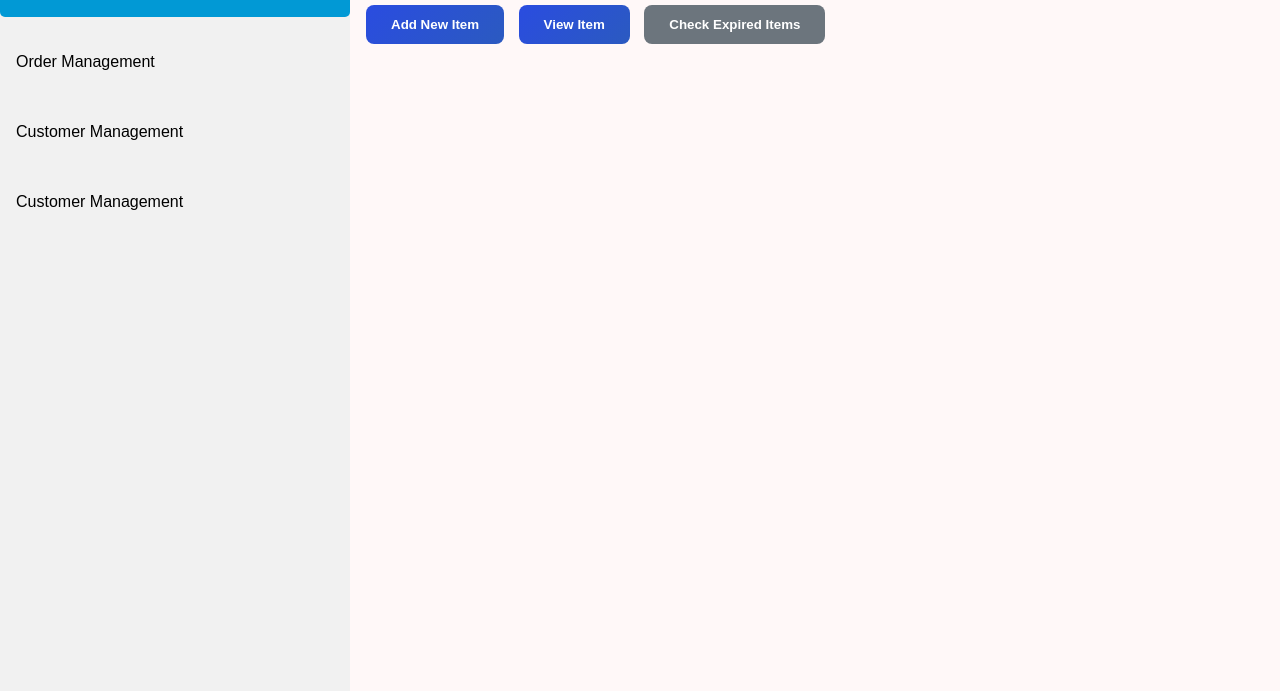
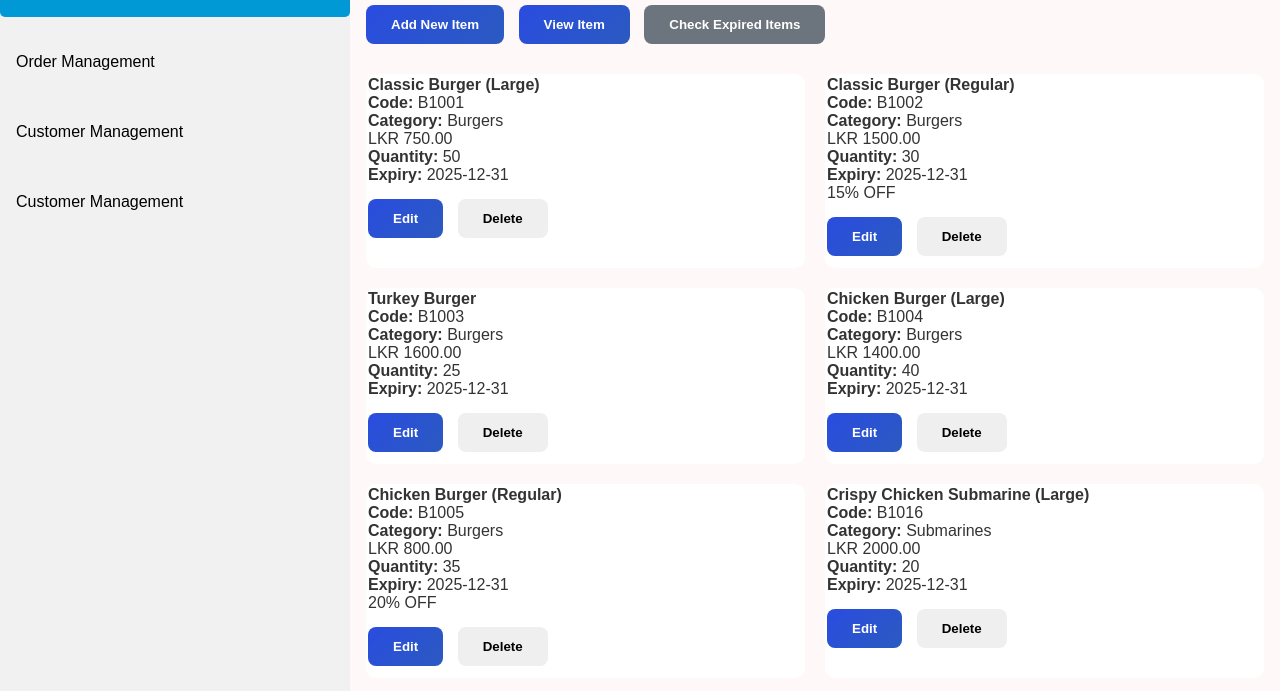
Before and after one commit to charuka96/MOS-Burgers-shop, a plain HTML site: page index.html in a window 1280 px wide. Both pictures are taken after a click on the button "View Item". Shown: the part 109-800 px from the top of the page. Drawn offline with Linux system fonts and the light colour scheme.

Commit message:
btns and indexfile

```diff
--- a/index.html
+++ b/index.html
@@ -35,7 +35,7 @@
             <button class="btn btn-primary" onclick="showAddItemModal()">
               Add New Item
             </button>
-            <button class="btn btn-primary" onclick="showAddItemModal()">
+            <button class="btn btn-primary" onclick="displayItemStore()">
               View Item
             </button>
             <button class="btn btn-secondary" onclick="checkExpiredItems()">
@@ -46,5 +46,7 @@
         </section>
       </div>
     </div>
+
+    <script src="index.js" ></script>
   </body>
 </html>
--- a/index.js
+++ b/index.js
@@ -99,3 +99,42 @@ let foodItems = [
     expiry: "2025-06-30",
   },
 ];
+
+function displayItemStore() {
+  const container = document.getElementById("storeItems");
+  container.innerHTML = "";
+  foodItems.forEach((item) => {
+    const isExpired = new Date(item.expiry) < new Date();
+    const itemDiv = document.createElement("div");
+    itemDiv.className = `food-item ${isExpired ? "expired" : ""}`;
+
+    itemDiv.innerHTML = `
+     <h4>${item.name}</h4>
+     <p><strong>Code:</strong> ${item.code}</p>
+                    <p><strong>Category:</strong> ${item.category}</p>
+                    <p class="price">LKR ${item.price.toFixed(2)}</p>
+                    <p><strong>Quantity:</strong> ${item.quantity}</p>
+                    <p><strong>Expiry:</strong> ${item.expiry}</p>
+                     ${
+                       item.discount > 0
+                         ? `<span class="discount">${item.discount}% OFF</span>`
+                         : ""
+                     }
+                       ${
+                         isExpired
+                           ? '<span class="expired-tag">EXPIRED</span>'
+                           : ""
+                       }
+
+                         <div style="margin-top: 15px;">
+                        <button class="btn btn-primary" onclick="editItem('${
+                          item.code
+                        }')">Edit</button>
+                        <button class="btn btn-danger" onclick="deleteItem('${
+                          item.code
+                        }')">Delete</button>
+                    </div> `;
+                    container.append(itemDiv);
+
+  });
+}
--- a/styles.css
+++ b/styles.css
@@ -21,7 +21,7 @@ body {
   overflow: auto;
 }
 .sidebar a.active {
-  background-color:#0199d5;
+  background-color: #0199d5;
   color: white;
 }
 .sidebar a {
@@ -47,7 +47,6 @@ div.content {
 }
 .content-section.active {
   display: block;
-
 }
 
 @media screen and(max-width: 700px) {
@@ -70,7 +69,7 @@ div.content {
     float: none;
   }
 }
-.search-box{
+.search-box {
   position: relative;
   margin-bottom: 20px;
 }
@@ -117,3 +116,16 @@ div.content {
   transform: translateY(-2px);
   box-shadow: 0 5px 15px rgba(192, 199, 216, 0.3);
 }
+
+.food-item {
+     background: white;
+     border: 2px  solid white;
+     border-radius: 10px;
+}
+
+.food-grid {
+  display: grid;
+  grid-template-columns: repeat(auto-fill, minmax(300px, 1fr));
+  gap: 20px;
+  margin-top: 20px;
+}
```
Lines whose indentation alone changed are shown as unchanged.
